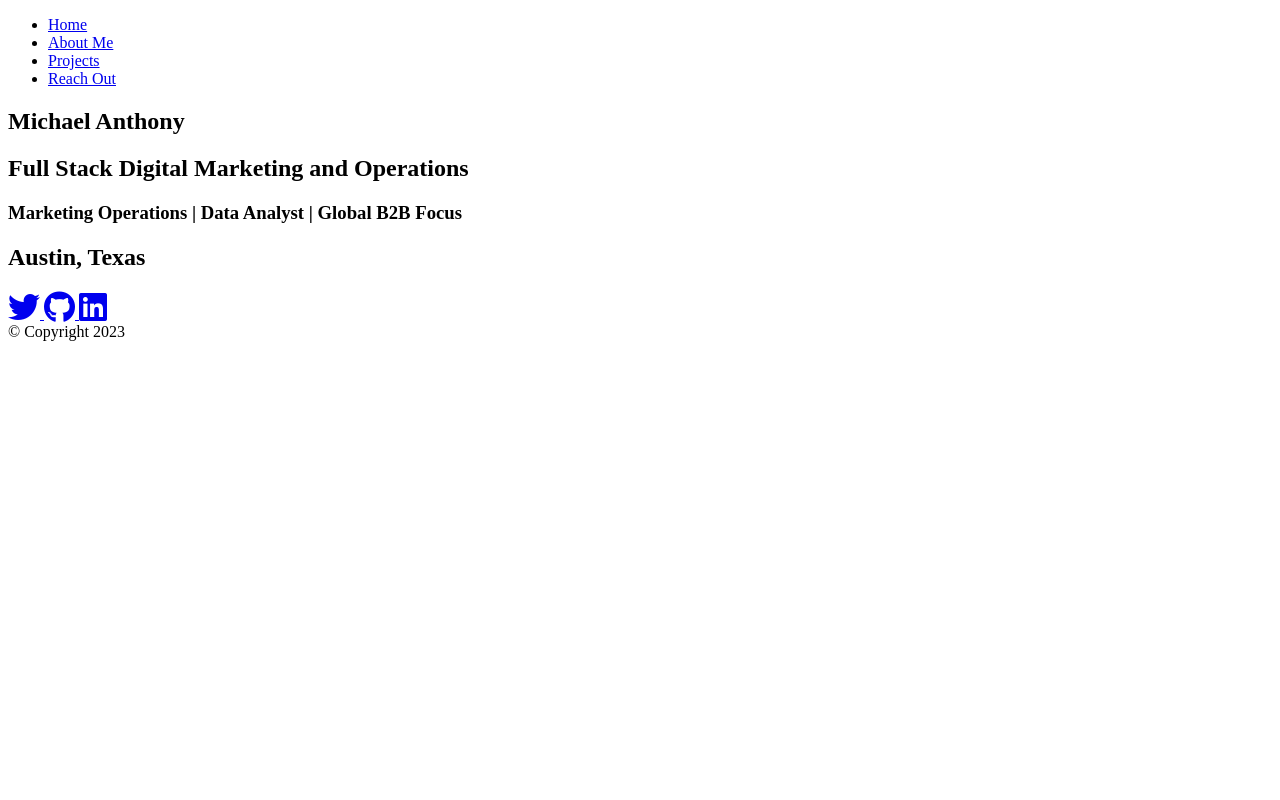
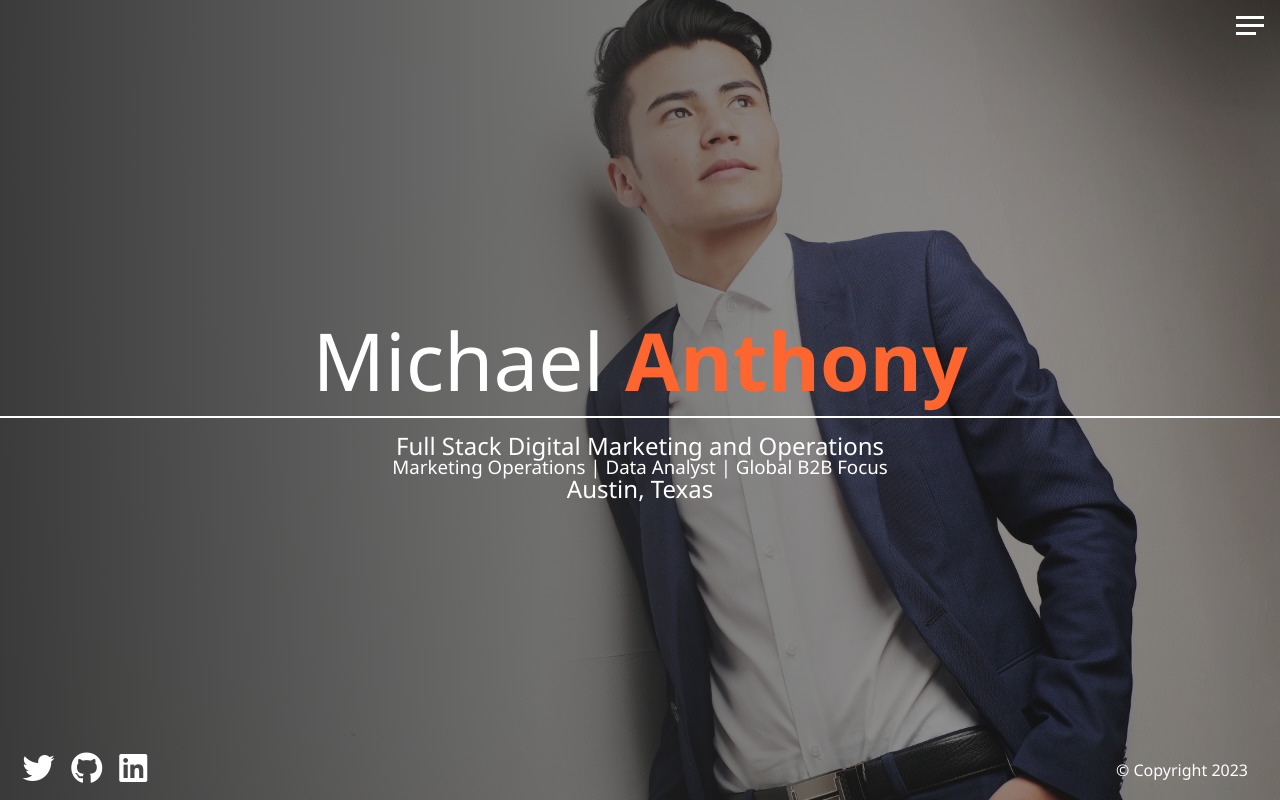
Before and after one commit to manthony1/2023-Sass-Mike-Anthony---Portfolio-Site, a plain HTML site: page dist/index.html in a window 1280 px wide. Drawn offline with Linux system fonts and the light colour scheme; the site is published under a folder, as on GitHub Pages, so addresses that start at the root find nothing.

Commit message:
Modified css directory

```diff
--- a/dist/about.html
+++ b/dist/about.html
@@ -4,7 +4,7 @@
   <meta charset="UTF-8">
   <meta name="viewport" content="width=device-width, initial-scale=1.0">
   <meta http-equiv="X-UA-Compatible" content="ie=edge">
-  <link rel="stylesheet" href="css/main.css">
+  <link rel="stylesheet" href="./css/main.css">
   <title>About Mike Anthony</title>
 </head>
 <body>
--- a/dist/index.html
+++ b/dist/index.html
@@ -7,7 +7,7 @@
     <link rel="preconnect" href="https://fonts.googleapis.com">
 <link rel="preconnect" href="https://fonts.gstatic.com" crossorigin>
 <link href="https://fonts.googleapis.com/css2?family=Caveat:wght@400;600&family=Open+Sans:wght@400;600;700&display=swap" rel="stylesheet">
-    <link rel="stylesheet" href="/dist/css/main.css">
+    <link rel="stylesheet" href="./css/main.css">
     <title>Mike Anthony Portfolio</title>
 </head>
 <body>
```
Also changed, not shown: dist/projects.html (+1 -1 lines).
